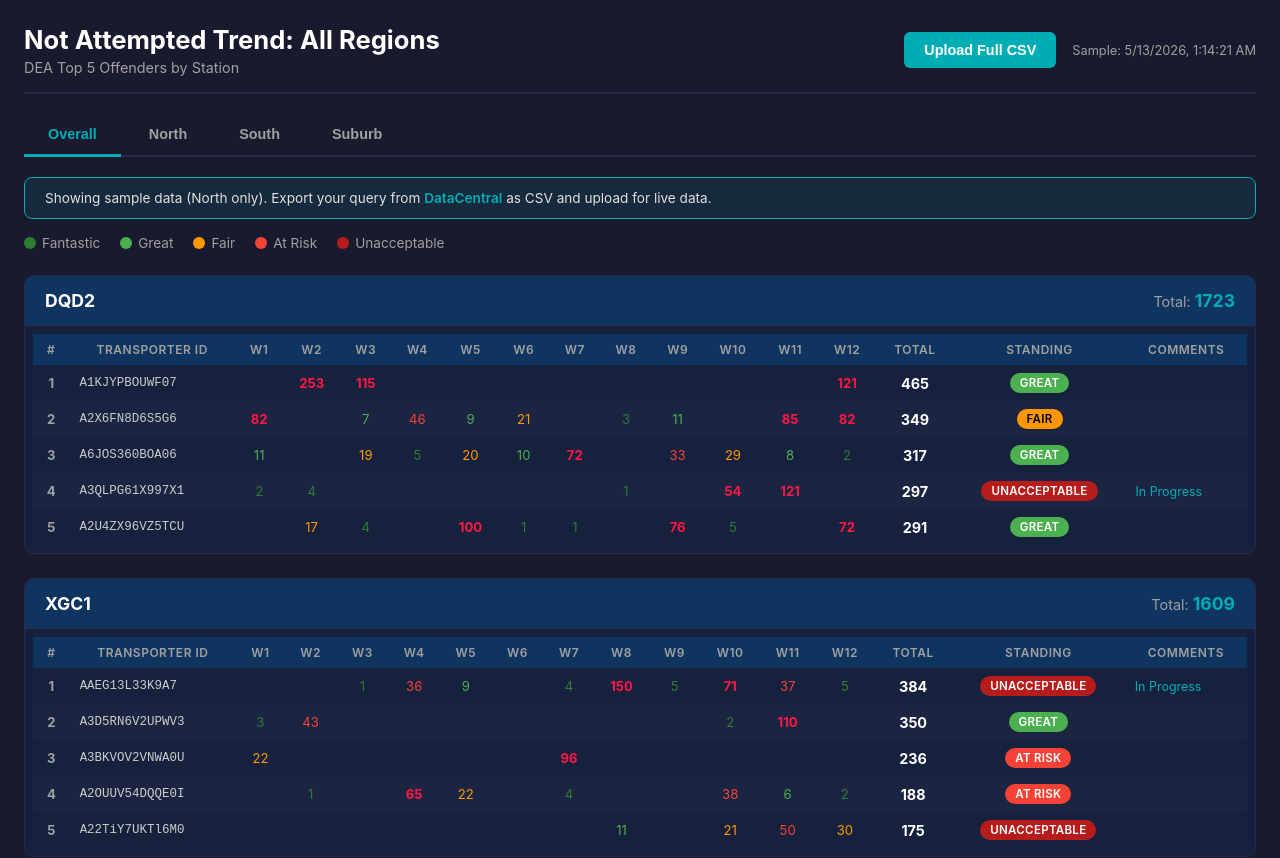
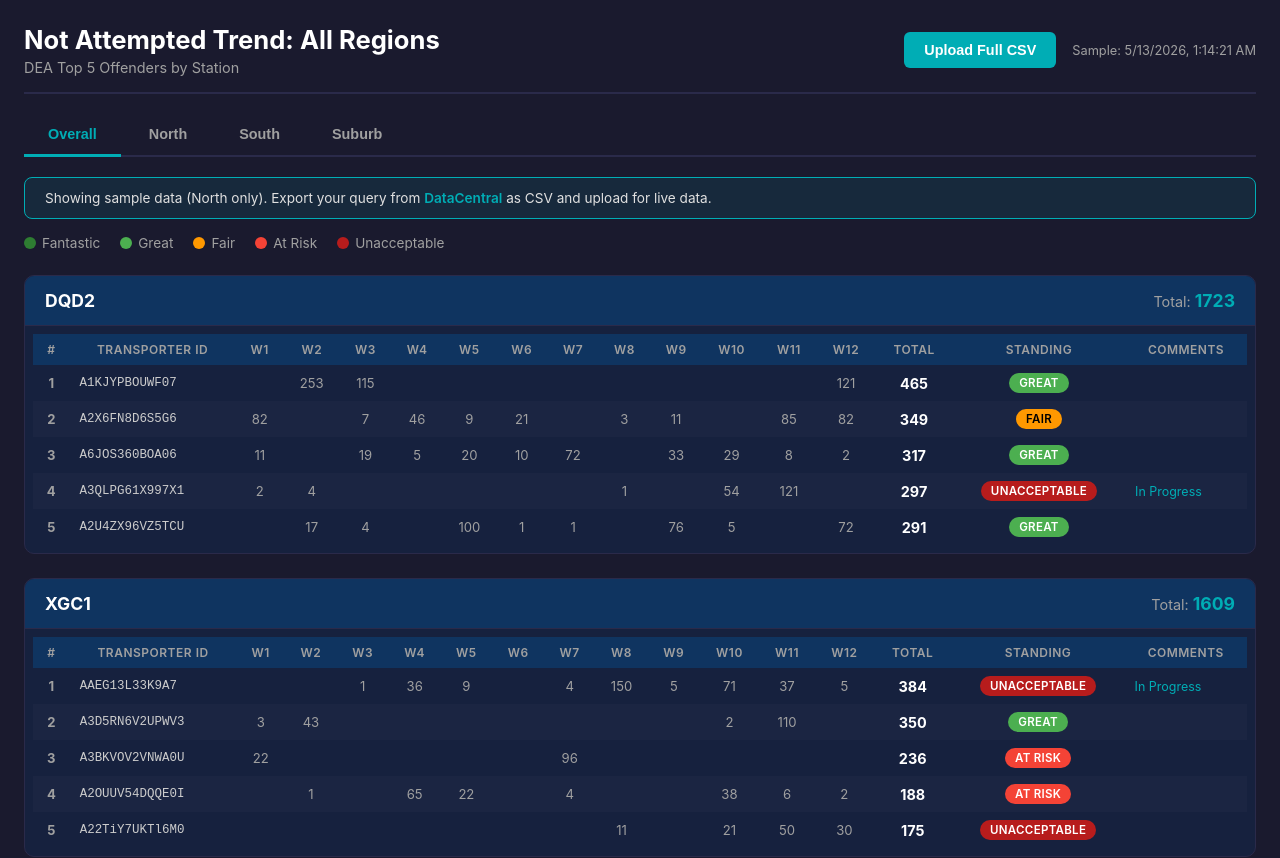
Before and after one commit to joshuarivas007-cyber/dea-dashboard, a React (Vite) app: page / in a window 1280 px wide. Shown: the top 858 px of the page. Built offline with nearby package versions, Linux system fonts and the light colour scheme; the HTML template or start-up script is replaced by a standard one.

Commit message:
Color weeks by actual weekly standing

```diff
--- a/src/components/StationCard.jsx
+++ b/src/components/StationCard.jsx
@@ -1,12 +1,15 @@
 import { getStandingColor } from '../data/stationData';
 
-function getWeekColor(val) {
-  if (!val || val === 0) return null;
-  if (val <= 5) return { color: '#2e7d32' };
-  if (val <= 15) return { color: '#4caf50' };
-  if (val <= 30) return { color: '#ff9800' };
-  if (val <= 50) return { color: '#f44336' };
-  return { color: '#ff1744', fontWeight: 700 };
+function getWeekStandingColor(standing) {
+  if (!standing) return null;
+  const s = standing.trim().toUpperCase();
+  if (s.includes('FANTASTIC')) return { color: '#2e7d32' };
+  if (s.includes('GREAT')) return { color: '#4caf50' };
+  if (s.includes('GOOD')) return { color: '#66bb6a' };
+  if (s.includes('FAIR')) return { color: '#ff9800' };
+  if (s.includes('AT_RISK') || s.includes('AT RISK')) return { color: '#f44336' };
+  if (s.includes('UNACCEPTABLE')) return { color: '#ff1744', fontWeight: 700 };
+  return null;
 }
 
 export default function StationCard({ station }) {
@@ -33,12 +36,15 @@ export default function StationCard({ station }) {
           <tbody>
             {station.transporters.map((t, idx) => {
               const colors = getStandingColor(t.standing);
+              const weekKeys = Object.keys(t.weeks);
               return (
                 <tr key={t.id}>
                   <td className="rank">{idx + 1}</td>
                   <td className="transporter-id">{t.id}</td>
-                  {Object.values(t.weeks).map((val, i) => {
-                    const weekStyle = getWeekColor(val);
+                  {weekKeys.map((wk, i) => {
+                    const val = t.weeks[wk];
+                    const weekStanding = t.weekStandings ? t.weekStandings[wk] : null;
+                    const weekStyle = weekStanding ? getWeekStandingColor(weekStanding) : null;
                     return (
                       <td key={i} className="wk-cell" style={weekStyle || undefined}>
                         {val || ''}
--- a/src/data/csvParser.js
+++ b/src/data/csvParser.js
@@ -57,7 +57,7 @@ export function transformToStationData(rows) {
       stationMap[station] = {};
     }
     if (!stationMap[station][transporter]) {
-      stationMap[station][transporter] = { weeks: {}, standing: standing, count: 0 };
+      stationMap[station][transporter] = { weeks: {}, weekStandings: {}, standing: standing, currentStanding: '', count: 0 };
     }
 
     if (!stationMap[station][transporter].weeks[wk]) {
@@ -66,8 +66,13 @@ export function transformToStationData(rows) {
     stationMap[station][transporter].weeks[wk] += count;
     stationMap[station][transporter].count += count;
 
-    if (standing && standing.trim() !== '') {
-      stationMap[station][transporter].standing = standing;
+    const currentStanding = row.current_standing_bucket || standing || '';
+    const weekStanding = row.week_standing_bucket || '';
+    if (currentStanding && currentStanding.trim() !== '') {
+      stationMap[station][transporter].standing = currentStanding;
+    }
+    if (weekStanding && weekStanding.trim() !== '') {
+      stationMap[station][transporter].weekStandings[wk] = weekStanding;
     }
   });
 
@@ -86,6 +91,7 @@ export function transformToStationData(rows) {
       .map(([id, data]) => ({
         id,
         weeks: buildWeekObj(data.weeks, sortedWeeks),
+        weekStandings: data.weekStandings,
         grandTotal: data.count,
         standing: formatStanding(data.standing),
         slsTickets: '',
```
